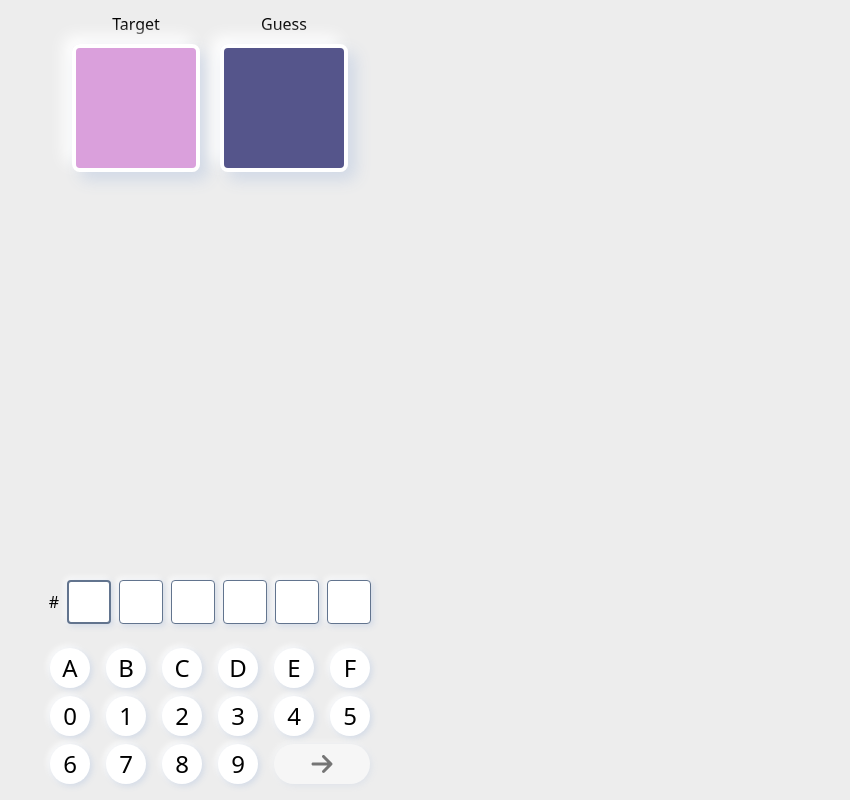
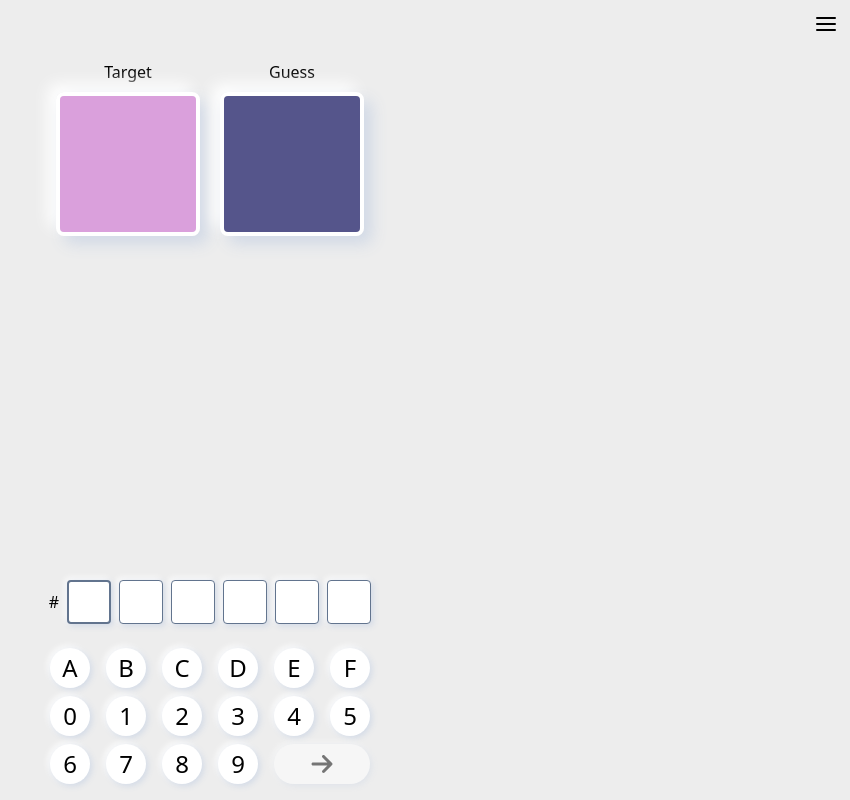
Before and after one commit to 19Nikola96/hexacodle, a Next.js app: page / in a window 1280 px wide. Shown: the whole page, without its empty margins (430-1280 px from the left). Built offline with nearby package versions, Linux system fonts and the light colour scheme.

Commit message:
add header and burger button

```diff
--- a/app/_use_cases/Hexacodle/domain/useHexacodle.ts
+++ b/app/_use_cases/Hexacodle/domain/useHexacodle.ts
@@ -85,9 +85,7 @@ export const useHexacodle = (): UseHexacodleReturn => {
       lastGuessedHexColor === targetHexColor ||
       Object.keys(guessedHexColors).length === 5
     ) {
-      setTimeout(() => {
-        openModal();
-      }, 300);
+      openModal();
       return;
     }
     const currentGuessWithCloseness = Object.keys(currentGuess).reduce(
@@ -146,7 +144,7 @@ export const useHexacodle = (): UseHexacodleReturn => {
     ) {
       setTimeout(() => {
         openModal();
-      }, 300);
+      }, 400);
     }
   }, [guessedHexColors, lastGuessedHexColor, openModal, targetHexColor]);
 
--- a/app/_use_cases/Hexacodle/ui_components/ColoredSquare.tsx
+++ b/app/_use_cases/Hexacodle/ui_components/ColoredSquare.tsx
@@ -19,7 +19,7 @@ const ColoredSquare = ({
   return (
     <div className="flex flex-col items-center justify-center gap-2">
       <span>{label}</span>
-      <div className="w-32 h-32 rounded-lg neomorphism border-4 border-white relative overflow-hidden">
+      <div className="w-36 h-36 rounded-lg neomorphism border-4 border-white relative overflow-hidden">
         <div
           className="translate-in-animation w-full h-full"
           style={{ backgroundColor: hexColor ?? BASED_GUESS_HEX_COLOR }}
--- a/app/_use_cases/Hexacodle/ui_components/Hexacodle.tsx
+++ b/app/_use_cases/Hexacodle/ui_components/Hexacodle.tsx
@@ -1,5 +1,6 @@
 "use client";
 
+import Header from "@/app/_cross_project/ui_components/Header";
 import { useHexacodle } from "@/app/_use_cases/Hexacodle/domain/useHexacodle";
 import ColoredSquare from "@/app/_use_cases/Hexacodle/ui_components/ColoredSquare";
 import CurrentGuess from "@/app/_use_cases/Hexacodle/ui_components/CurrentGuess";
@@ -23,7 +24,8 @@ const Hexacodle = () => {
   } = useHexacodle();
 
   return (
-    <>
+    <div className="flex flex-col h-full">
+      <Header />
       <div className="flex flex-col items-center justify-between gap-5 h-full pt-3">
         <div className="flex gap-5">
           <ColoredSquare hexColor={targetHexColor} label="Target" />
@@ -46,7 +48,7 @@ const Hexacodle = () => {
       <Modal isOpen={isOpen} modalRef={modalRef} className="h-2/3 w-full">
         <EmojiGuesses finalGuesses={guessedHexColors} />
       </Modal>
-    </>
+    </div>
   );
 };
 
```
